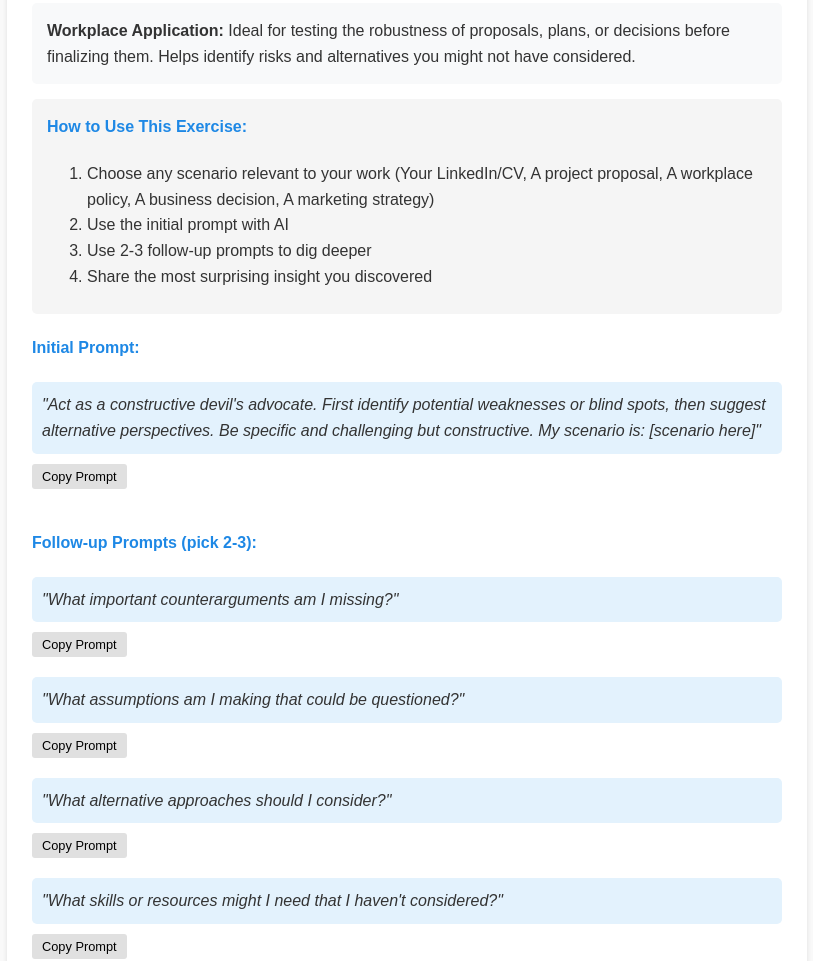
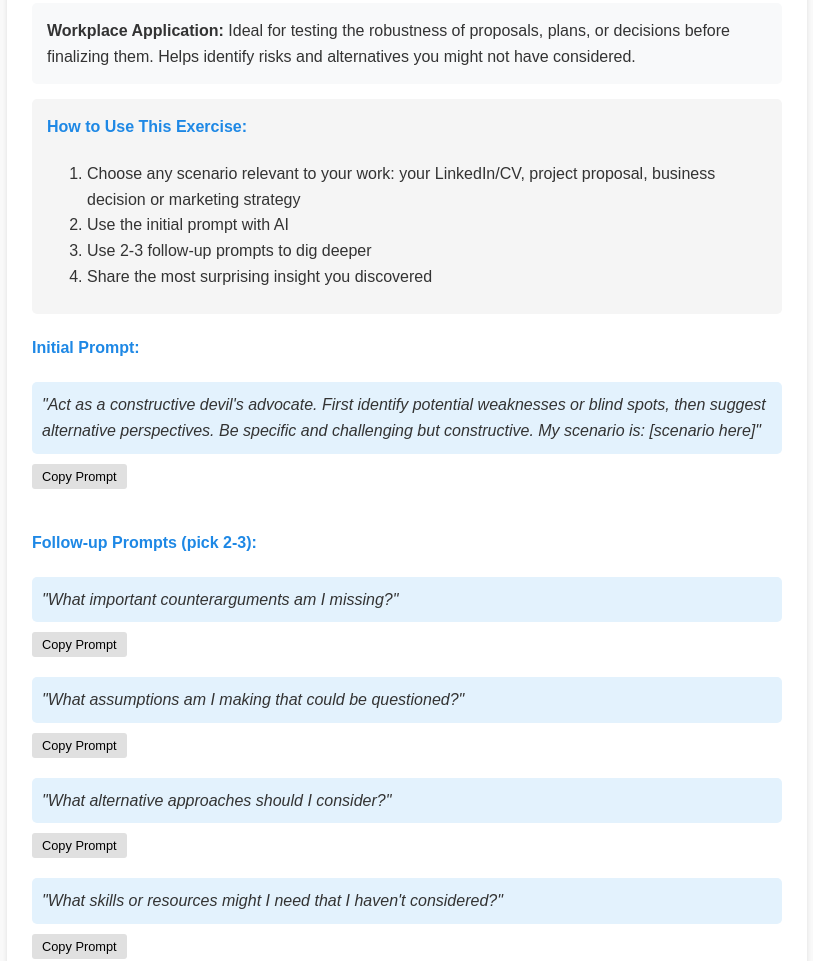
Before and after one commit to wmgmm/thematts, a plain HTML site: page workshop.html in a window 1280 px wide. Shown: the part 1485-2446 px from the top of the page, without its empty margins (233-1046 px from the left). Drawn offline with Linux system fonts and the light colour scheme.

Commit message:
Update workshop.html

```diff
--- a/workshop.html
+++ b/workshop.html
@@ -288,7 +288,7 @@
             <div style="background-color: #f5f5f5; padding: 15px; border-radius: 5px; margin-bottom: 20px;">
                 <h4 style="margin-top: 0; color: #1e88e5;">How to Use This Exercise:</h4>
                 <ol style="margin-bottom: 10px;">
-                    <li>Choose any scenario relevant to your work (Your LinkedIn/CV, A project proposal, A workplace policy, A business decision, A marketing strategy)</li>
+                    <li>Choose any scenario relevant to your work: your LinkedIn/CV, project proposal, business decision or marketing strategy</li>
                     <li>Use the initial prompt with AI</li>
                     <li>Use 2-3 follow-up prompts to dig deeper</li>
                     <li>Share the most surprising insight you discovered</li>
```
